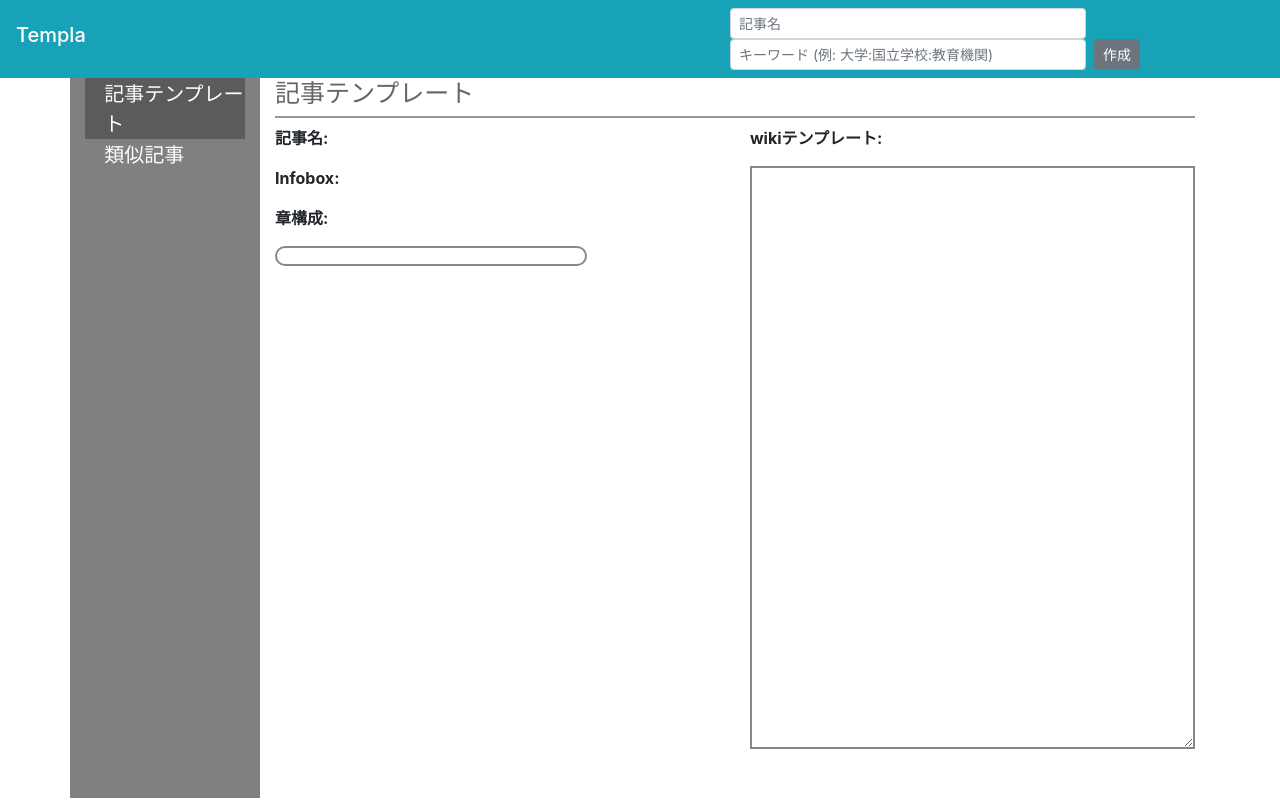
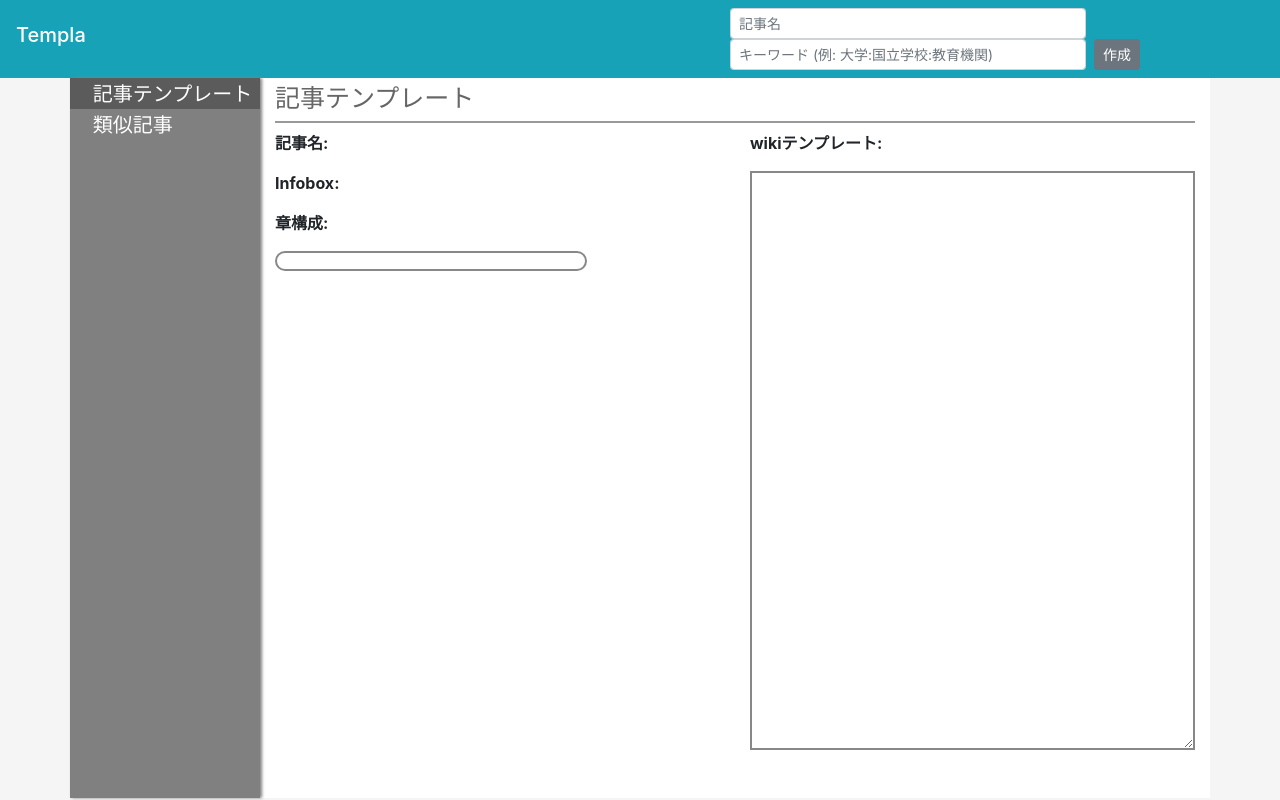
Before and after one commit to HiromuIshikawa/wikiplate, a Vue app in the folder frontend/: page / in a window 1280 px wide. Built offline with nearby package versions, Linux system fonts and the light colour scheme.

Commit message:
Fix stylesheet

```diff
--- a/frontend/package.json
+++ b/frontend/package.json
@@ -15,6 +15,7 @@
   "dependencies": {
     "axios": "^0.18.0",
     "bootstrap-vue": "^2.0.0-rc.11",
+    "normalize.css": "^8.0.0",
     "vue": "^2.5.2",
     "vue-router": "^3.0.1",
     "vue-spinner": "^1.0.3"
--- a/frontend/src/App.vue
+++ b/frontend/src/App.vue
@@ -18,6 +18,8 @@ import store from '@/store'
 import SideBar from '@/components/SideBar'
 import NavBar from '@/components/NavBar'
 import SyncLoader from 'vue-spinner/src/SyncLoader'
+import 'normalize.css'
+
 export default {
   name: 'App',
   components: {
@@ -53,6 +55,7 @@ export default {
   }
   #app {
     height: 100%;
+    background-color: whitesmoke;
   }
   .main-container {
     background-color: white;
@@ -61,15 +64,17 @@ export default {
   .main-row {
     height: 100%;
   }
-  .sidebar-col {
+  div.sidebar-col {
     padding: 0;
     height: 100%;
     background-color: gray;
+    box-shadow: 2px 0px 3px gray;
   }
-  .main-content-col {
+  div.main-content-col {
+    padding-top: 5px;
     height: 100%;
   }
-  .loading-col {
+  div.loading-col {
     height: 100%;
     background-color: #eee;
   }
--- a/frontend/src/components/SimilarsList.vue
+++ b/frontend/src/components/SimilarsList.vue
@@ -12,7 +12,7 @@
         {{ sharedSimilars.length }} 件の類似記事が抽出されました．
       </template>
     </b-table>
-    <b-pagination align="center" size="sm" :total-rows="sharedSimilars.length" :per-page="perPage" v-model="currentPage">
+    <b-pagination class="pagination" align="center" size="sm" :total-rows="sharedSimilars.length" :per-page="perPage" v-model="currentPage">
     </b-pagination>
   </div>
 </template>
```
Also changed, not shown: 1 other file (tests, documents, lock files or other folders).
